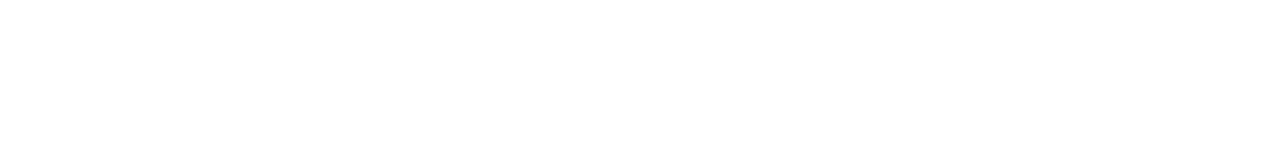
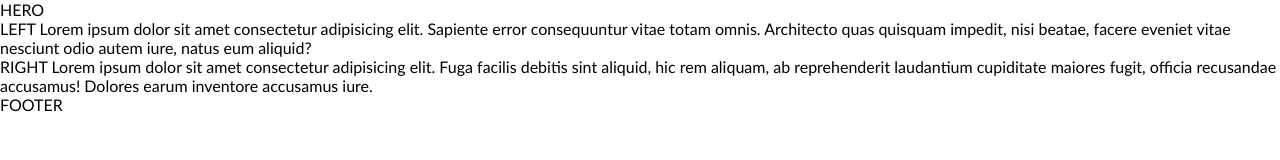
Before and after one commit to domukasm/04-coming-soon, a website: page index.html in a window 1280 px wide. Drawn offline with Linux system fonts and the light colour scheme.

Commit message:
base css

```diff
--- /dev/null
+++ b/css/base/base.css
@@ -0,0 +1,11 @@
+body,
+body * {
+margin:0;
+padding:0;
+vertical-align: top;
+box-sizing: border-box;
+}
+
+body {
+font-family: 'Gill Sans', 'Gill Sans MT', Calibri, 'Trebuchet MS', sans-serif;
+}
--- a/index.html
+++ b/index.html
@@ -14,8 +14,31 @@
     <link rel="shortcut icon" href="./favicon.ico" type="image/x-icon">
     <meta name="msapplication-TileColor" content="#da532c">
     <meta name="theme-color" content="#ffffff">
+    <!-- base -->
+    <link rel="stylesheet" href="./css/base/base.css">
+    <link rel="stylesheet" href="./css/base/layout.css">
+    <!-- 3rd-party -->
+    <!-- components -->
+    <!-- pages -->
+    <link rel="stylesheet" href="./css/pages/home.css">
 </head>
 <body>
+    <section>
+        HERO
+    </section>
+
+    <section>
+        <div class="left">LEFT
+            Lorem ipsum dolor sit amet consectetur adipisicing elit. Sapiente error consequuntur vitae totam omnis. Architecto quas quisquam impedit, nisi beatae, facere eveniet vitae nesciunt odio autem iure, natus eum aliquid?
+        </div>
+        <div class="right">RIGHT
+            Lorem ipsum dolor sit amet consectetur adipisicing elit. Fuga facilis debitis sint aliquid, hic rem aliquam, ab reprehenderit laudantium cupiditate maiores fugit, officia recusandae accusamus! Dolores earum inventore accusamus iure.
+        </div>
+    </section>
+
+    <footer>
+        FOOTER
+    </footer>
 
 </body>
 </html>
```
Also changed, not shown: css/base/layout.css (added), css/pages/home.css (added).
